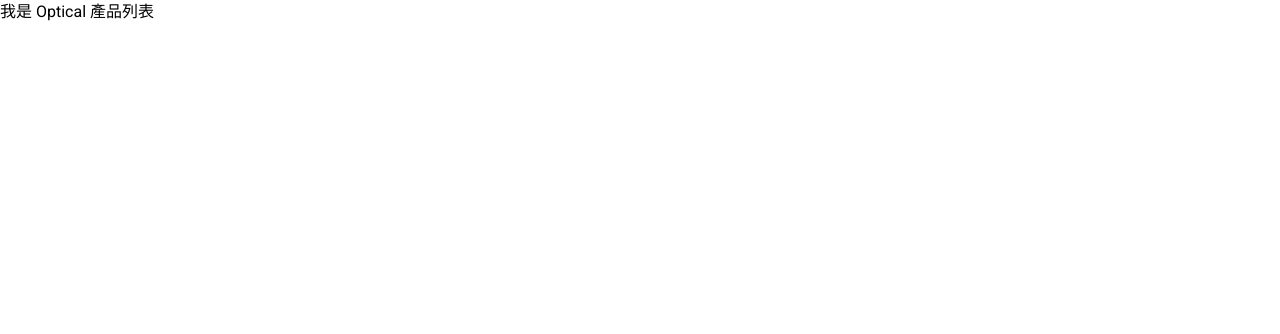
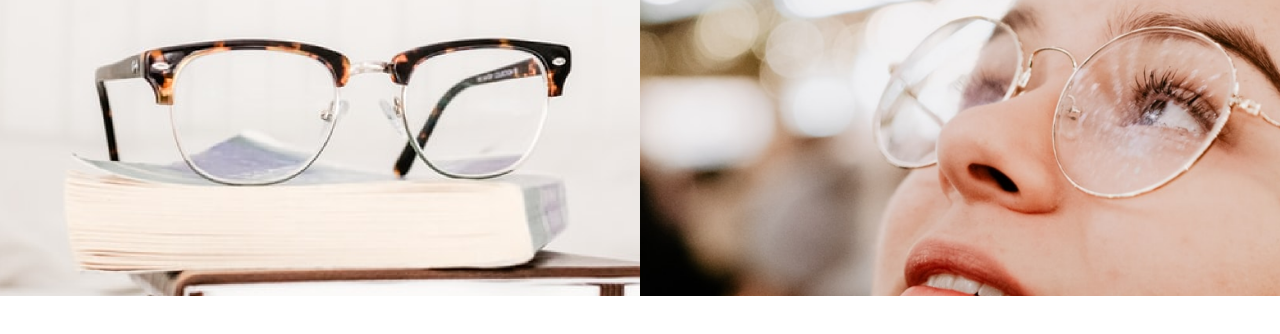
Before and after one commit to tanukili/2023-summer-week3, a website built with Vite: page pages/products-optical.html in a window 1280 px wide. Built offline with nearby package versions, Linux system fonts and the light colour scheme.

Commit message:
product-1-img-banner

```diff
--- a/assets/scss/all.scss
+++ b/assets/scss/all.scss
@@ -23,6 +23,7 @@
 
 // pages
 @import './pages/index';
+@import './pages/products';
 
 // utilities
 @import './utilities/font';
--- /dev/null
+++ b/assets/scss/pages/_products.scss
@@ -0,0 +1,25 @@
+// product banner
+.img-banner {
+  height: 136px;
+  @include pad {
+    height: 296px;
+  }
+  div {
+    @include bg-img-set;
+  }
+  // optical 頁面
+  &.optical {
+    div {
+      background-image: url(../images/product-header-sm-1.png);
+      @include wed {
+        background-image: url(../images/product-header-1.png);
+      }
+    }
+    .sec {
+      background-image: url(../images/product-header-sm-2.png);
+      @include wed {
+        background-image: url(../images/product-header-2.png);
+      }
+    }
+  }
+}
--- a/pages/products-optical.html
+++ b/pages/products-optical.html
@@ -10,7 +10,10 @@
     <%- include('./layout/header'); -%>
     <%- include('./layout/product-categories'); -%>
 
-    <h1>我是 Optical 產品列表</h1>
+    <div class="row img-banner optical">
+      <div class="col"></div>
+      <div class="col sec"></div>
+    </div>
 
     <%- include('./layout/footer'); -%>
 
```
